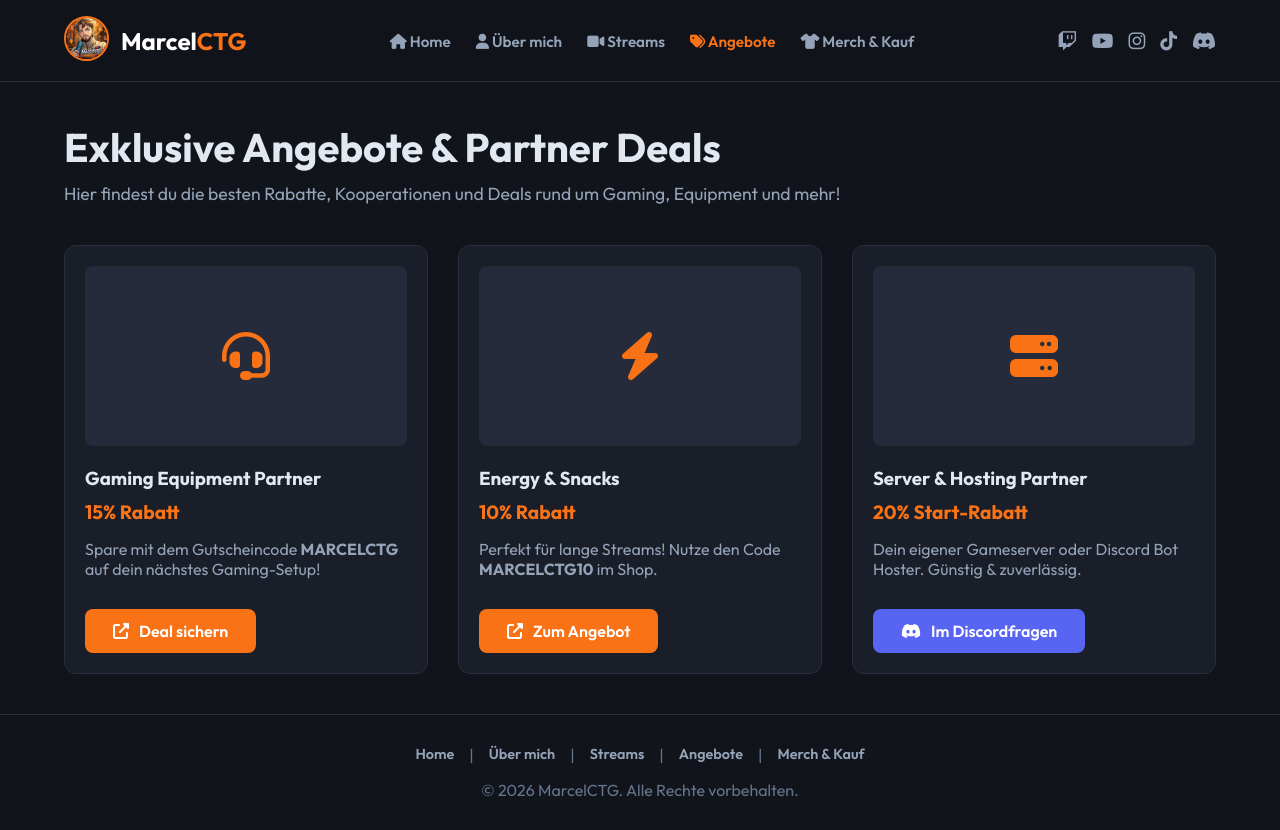
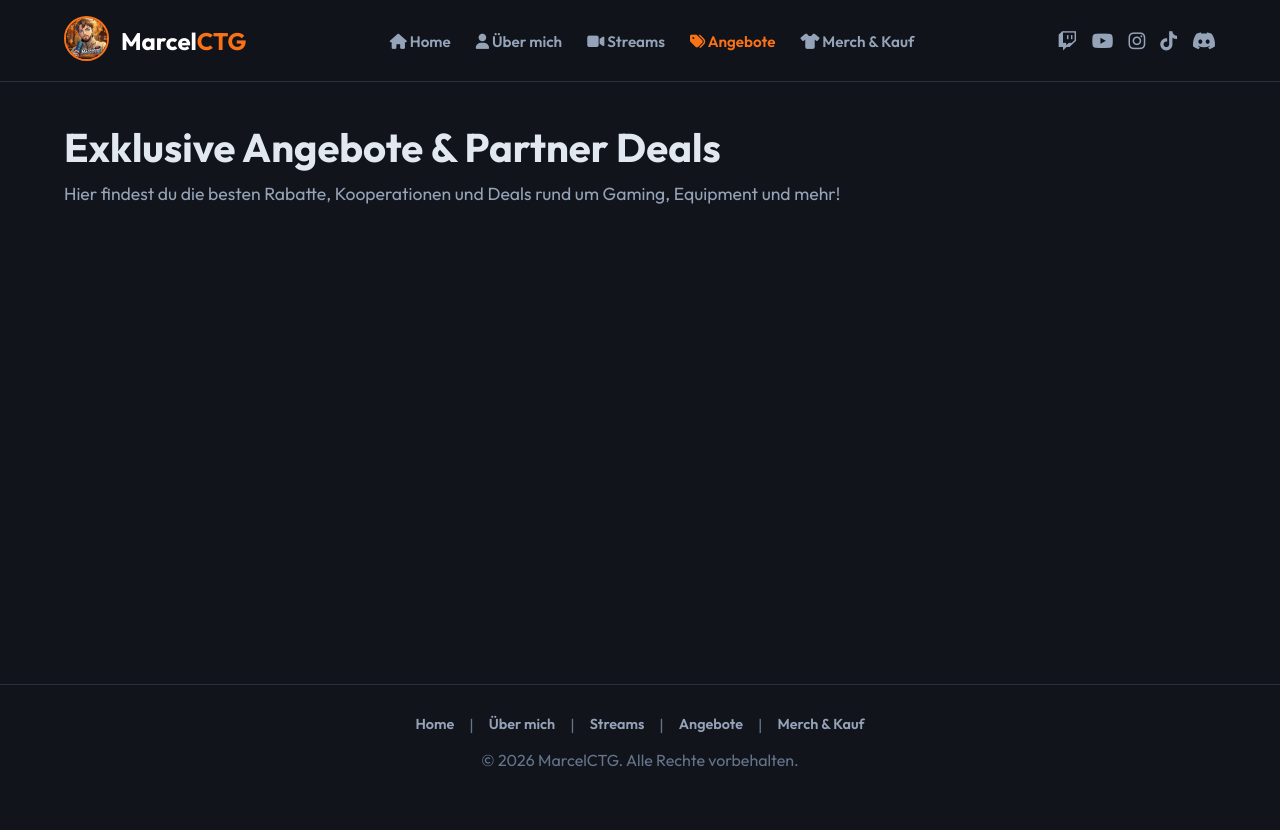
Before and after one commit to PrivatsupportMarcelCTG/MarcelCTG2, a plain HTML site: page offers.html in a window 1280 px wide. After the commit the page ends 800 px from the top, so only its background shows below. Drawn offline with Linux system fonts and the light colour scheme.

Commit message:
Remove merch cards from offers.html
Removed several merch cards from the offers section.

```diff
--- a/offers.html
+++ b/offers.html
@@ -34,29 +34,9 @@
     <main class="content-page">
         <h2>Exklusive Angebote & Partner Deals</h2>
         <p class="subtitle">Hier findest du die besten Rabatte, Kooperationen und Deals rund um Gaming, Equipment und mehr!</p>
+        <div>
 
-        <div class="merch-grid">
-            <div class="merch-card">
-                <div class="merch-img" style="color: #f97316;"><i class="fas fa-headset fa-3x"></i></div>
-                <h3>Gaming Equipment Partner</h3>
-                <p class="price">15% Rabatt</p>
-                <p>Spare mit dem Gutscheincode <strong>MARCELCTG</strong> auf dein nächstes Gaming-Setup!</p>
-                <a href="https://m.twitch.tv/marcelctg" target="_blank" class="btn primary" style="margin-top: 15px;"><i class="fas fa-external-link-alt"></i> Deal sichern</a>
-            </div>
-            <div class="merch-card">
-                <div class="merch-img" style="color: #f97316;"><i class="fas fa-energy fa-3x, fas fa-bolt fa-3x"></i></div>
-                <h3>Energy & Snacks</h3>
-                <p class="price">10% Rabatt</p>
-                <p>Perfekt für lange Streams! Nutze den Code <strong>MARCELCTG10</strong> im Shop.</p>
-                <a href="https://www.instagram.com/marcelctg" target="_blank" class="btn primary" style="margin-top: 15px;"><i class="fas fa-external-link-alt"></i> Zum Angebot</a>
-            </div>
-            <div class="merch-card">
-                <div class="merch-img" style="color: #f97316;"><i class="fas fa-server fa-3x"></i></div>
-                <h3>Server & Hosting Partner</h3>
-                <p class="price">20% Start-Rabatt</p>
-                <p>Dein eigener Gameserver oder Discord Bot Hoster. Günstig & zuverlässig.</p>
-                <a href="https://discord.gg/FCPZFVmgxz" target="_blank" class="btn discord" style="margin-top: 15px;"><i class="fab fa-discord"></i> Im Discordfragen</a>
-            </div>
+
         </div>
     </main>
 
```
